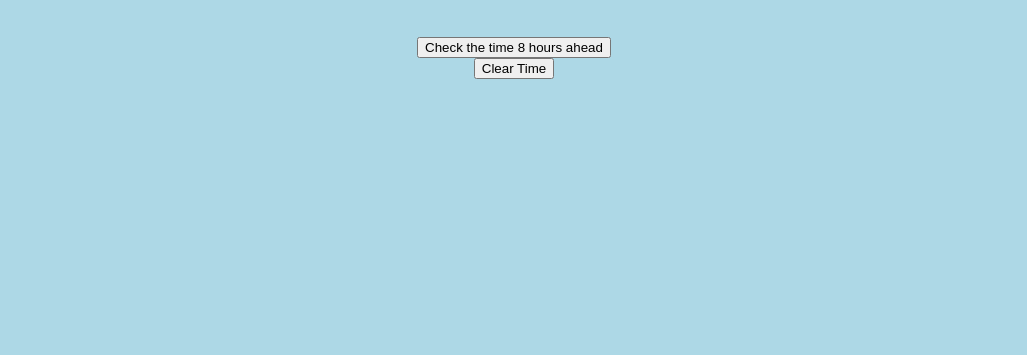
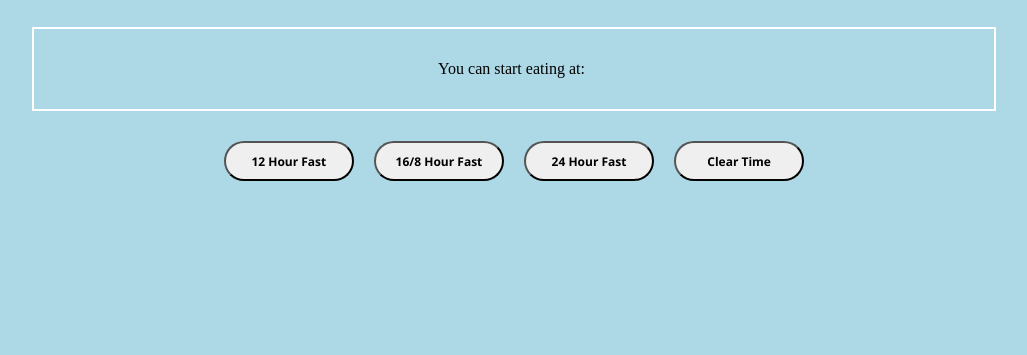
Before and after one commit to dillon-johnson-dev/Clock, a plain HTML site: page index.html in a window 1280 px wide. Shown: the part 461-816 px from the top of the page, without its empty margins (126-1153 px from the left). Drawn offline with Linux system fonts and the light colour scheme.

Commit message:
add timer buttons

```diff
--- a/index.html
+++ b/index.html
@@ -11,13 +11,18 @@
   <div id="container">
     <div id="clock">
       <h1 id="time"></h1>
-      <button onclick="timeAhead()">Check the time 8 hours ahead</button>
-      <button onclick="clearTime()">Clear Time</button>
+    </div>
+
+    <div id="timeDisplay">
+      <p>You can start eating at:</p>
       <h2 id="timeAhead"></h2>
     </div>
 
-    <div>
-
+    <div id="btn">
+      <button onclick="takeSnapshot(12)">12 hour fast</button>
+      <button onclick="takeSnapshot(16)">16/8 hour fast</button>
+      <button onclick="takeSnapshot(24)">24 hour fast</button>
+      <button onclick="clearTime()">Clear Time</button>
     </div>
 
 
--- a/script.js
+++ b/script.js
@@ -1,4 +1,6 @@
-async function startTime() {
+let snapshotTime
+
+function startTime() {
   const today = new Date()
   let h = today.getHours()
   let m = today.getMinutes()
@@ -9,24 +11,18 @@ async function startTime() {
   setTimeout(startTime, 1000)
 }
 
-async function timeAhead() {
-  // clearTimeout(timeAheadTimeout)
-  const time = new Date()
-  let h = time.getHours() + 8
-  let m = time.getMinutes()
-  let s = time.getSeconds()
-
+function takeSnapshot(i) {
+  const currentTime = new Date()
+  let h = currentTime.getHours() + i
+  let m = currentTime.getMinutes()
   h = checkHour(h)
   m = checkTime(m)
-  s = checkTime(s)
-
-  document.getElementById('timeAhead').innerHTML = h + ':' + m + ':' + s
-  timeAheadTimeout = setTimeout(timeAhead, 1000)
+  snapshotTime = h + ':' + m
+  document.getElementById('timeAhead').innerHTML = snapshotTime
 }
 
 function clearTime() {
   document.getElementById('timeAhead').innerHTML = ''
-  clearTimeout(timeAheadTimeout)
 }
 
 function checkHour(h) {
--- a/style.css
+++ b/style.css
@@ -6,29 +6,40 @@ body {
 h2 {
   color: black;
   font-family: 'Segoe UI', Tahoma, Geneva, Verdana, sans-serif;
-  font-size: 30px;
+  font-size: 20px;
+  margin: 0px;
+  padding-left: 5px;
 }
 
 #container {
   width: 95%;
   height: 100vh;
   margin: auto;
-  display: flex;
   align-items: center;
   justify-content: center;
-
+  /* border: 5px darkblue solid; */
 }
 
 #clock {
   /* border: 2px white solid; */
   margin: auto;
   width: 100%;
-  height: 95%;
+  height: 60%;
   display: flex;
   flex-direction: column;
   align-items: center;
   justify-content: center;
+}
 
+#timeDisplay {
+  border: 2px white solid;
+  width: 80%;
+  height: 80px;
+  margin: auto;
+  display: flex;
+  flex-direction: row;
+  align-items: center;
+  justify-content: center;
 }
 
 #time {
@@ -39,11 +50,29 @@ h2 {
   font-size: 60px;
   padding: 50px;
   border: 5px darkblue solid;
+  border-radius: 100px;
 }
 
-#timeAhead {
+button {
+  width: 150px;
+  height: 40px;
+  margin: 10px;
+  border-radius: 50px;
+  font-family: 'Segoe UI', Tahoma, Geneva, Verdana, sans-serif;
+  font-size: 12px;
+  font-weight: bold;
+  text-transform: capitalize;
+}
+
+#btn {
   /* border: 5px darkblue solid; */
-
+  margin: auto;
+  padding: 20px;
+  width: 50%;
+  display: flex;
+  flex-direction: row;
+  align-items: center;
+  justify-content: center;
 }
 
 @media(max-width:360px) {
```
